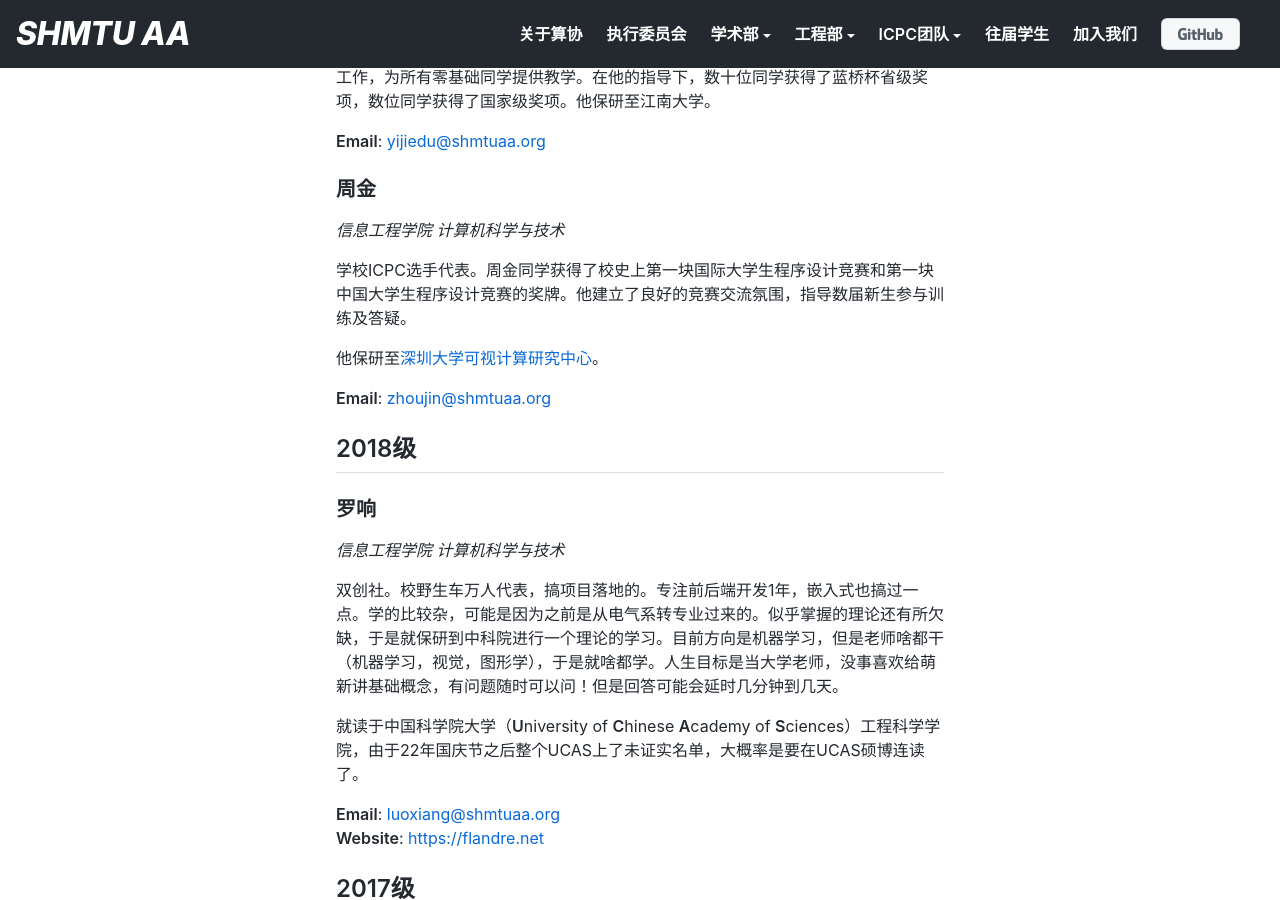
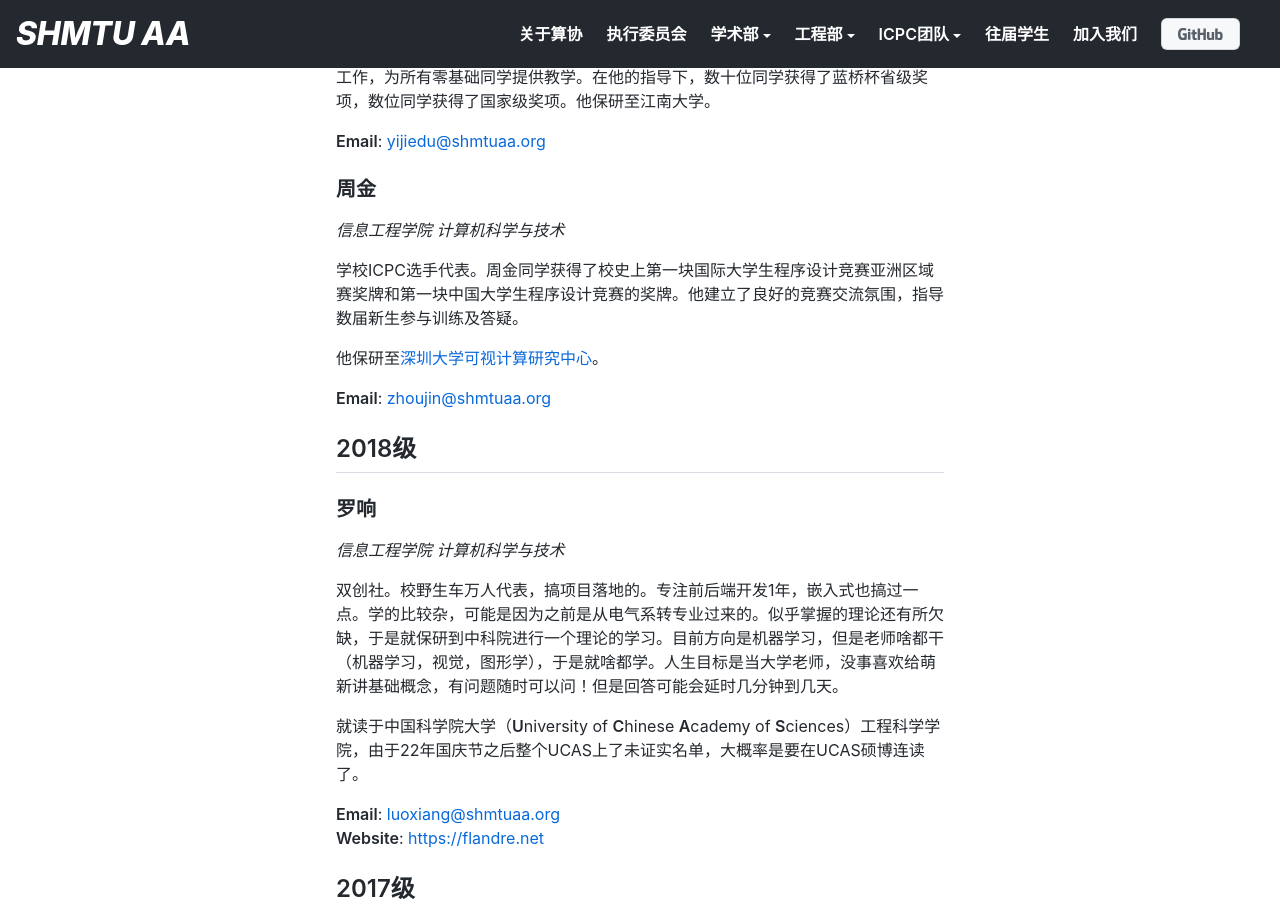
Before and after one commit to shmtuaa/shmtuaa.org, a Jekyll site: the page built from _posts/2022-10-01-MAIN-fellow.md, in a window 1280 px wide and 900 px high, scrolled down 928 px. Built offline with Jekyll 4.4.1, drawn with Linux system fonts in a browser that asks for light colours.

Commit message:
upd fellow

```diff
--- a/_posts/2022-10-01-MAIN-fellow.md
+++ b/_posts/2022-10-01-MAIN-fellow.md
@@ -45,7 +45,7 @@ _物流工程学院 电气工程及自动化_
 
 _信息工程学院 计算机科学与技术_
 
-学校ICPC选手代表。周金同学获得了校史上第一块国际大学生程序设计竞赛和第一块中国大学生程序设计竞赛的奖牌。他建立了良好的竞赛交流氛围，指导数届新生参与训练及答疑。
+学校ICPC选手代表。周金同学获得了校史上第一块国际大学生程序设计竞赛亚洲区域赛奖牌和第一块中国大学生程序设计竞赛的奖牌。他建立了良好的竞赛交流氛围，指导数届新生参与训练及答疑。
 
 他保研至[深圳大学可视计算研究中心](http://vcc.tech/)。
 
```
